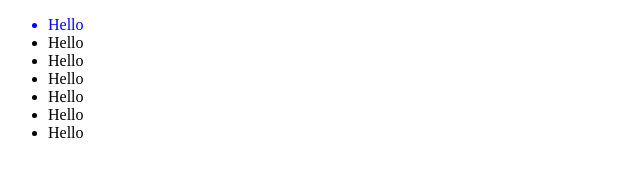
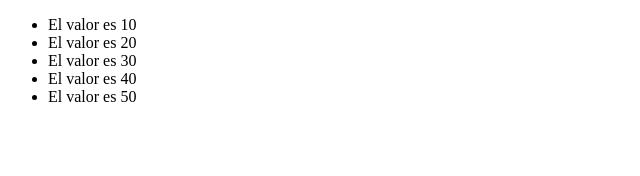
Before and after one commit to JavierValladaresCo/D3js-proyectos, a website: page index.html in a window 1280 px wide. Shown: the whole page, without its empty margins (0-640 px from the left). Drawn offline with nearby package versions, Linux system fonts and the light colour scheme.

Commit message:
Async function d3

```diff
--- a/app.js
+++ b/app.js
@@ -1,3 +1,15 @@
-const x = d3.selectAll("#foo").style("color", "blue");
+async function label(d) {
+    return d
+}
 
-console.log(x)
+const data = [10, 20, 30, 40, 50]
+
+const el = d3.select('ul')
+    .selectAll('li')
+    .data(data)
+    .join('li')
+    .text(function (d) {
+        label(d).then(val => {
+            this.textContent = `El valor es ${val}`
+        })
+    });
--- a/index.html
+++ b/index.html
@@ -11,7 +11,7 @@
 <body>
 
     <ul>
-        <li id="foo">Hello</li>
+        <li>Hello</li>
         <li>Hello</li>
         <li>Hello</li>
         <li>Hello</li>
```
